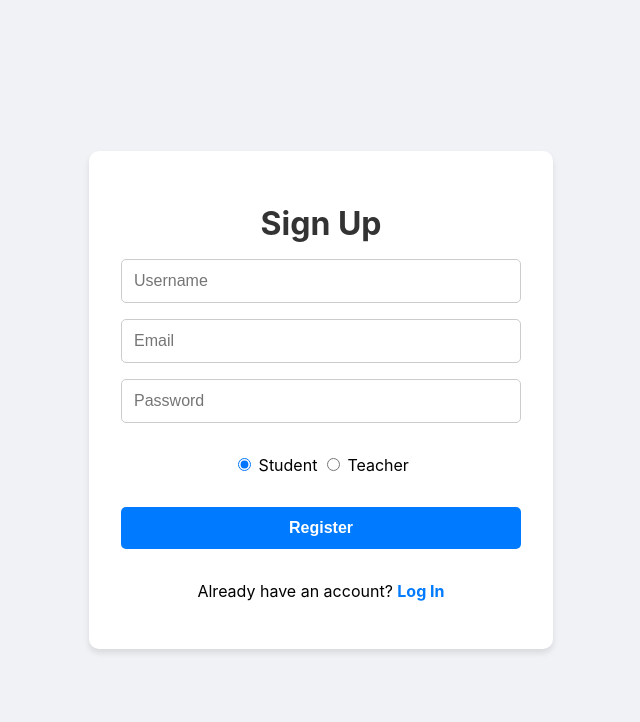
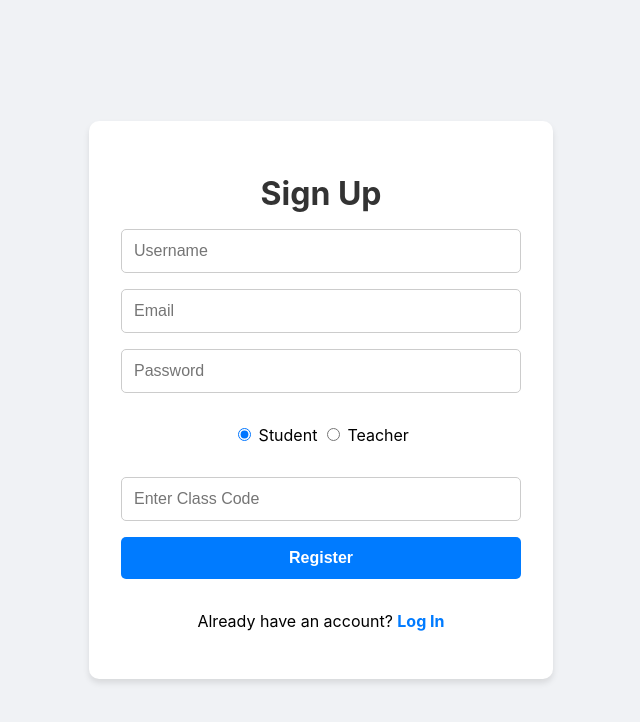
Before and after one commit to ritz541/ai-assignment-evaluation, a Flask app: page /signup in a window 1280 px wide. Shown: the top 722 px of the page, without its empty margins (319-959 px from the left). Run offline with Flask 3, Linux system fonts and the light colour scheme.

Commit message:
Implement class code generation and update signup process for user types

```diff
--- a/app.py
+++ b/app.py
@@ -1,7 +1,6 @@
-# To run this application, you will need to install the following libraries:
-# pip install Flask pymongo werkzeug python-dotenv
 
 import os
+import secrets # Used for generating secure, unique class codes
 from flask import Flask, request, render_template, redirect, url_for, flash, session
 from pymongo import MongoClient
 from werkzeug.security import generate_password_hash, check_password_hash
@@ -33,6 +32,11 @@ except Exception as e:
     client = None
     users_collection = None
 
+# --- Helper Function ---
+def generate_class_code():
+    """Generates a unique 8-character hex token for a class code."""
+    return secrets.token_hex(4).upper()
+
 # --- Routes ---
 
 @app.route('/')
@@ -53,28 +57,44 @@ def signup():
         username = request.form.get('username')
         email = request.form.get('email')
         password = request.form.get('password')
-        user_type = request.form.get('user_type') # Get the new user type from the form
+        user_type = request.form.get('user_type') # Get the user type from the form
+
+        class_code = None
 
         # Check if email already exists
         if users_collection.find_one({'email': email}):
             flash('An account with this email already exists.', 'error')
             return redirect(url_for('signup'))
 
+        if user_type == 'teacher':
+            # Teachers get a new class code
+            class_code = generate_class_code()
+            # Check for a unique class code in a rare case of collision
+            while users_collection.find_one({'class_code': class_code}):
+                class_code = generate_class_code()
+
+        elif user_type == 'student':
+            # Students must provide an existing class code
+            class_code = request.form.get('class_code')
+            if not users_collection.find_one({'class_code': class_code, 'user_type': 'teacher'}):
+                flash('Invalid or non-existent class code. Please try again.', 'error')
+                return redirect(url_for('signup'))
+
         # Hash the password for security
         hashed_password = generate_password_hash(password)
 
-        # Save the new user to the database, including the user_type
+        # Save the new user to the database, including the user_type and class_code
         users_collection.insert_one({
             'username': username,
             'email': email,
             'password': hashed_password,
-            'user_type': user_type # Store the user type
+            'user_type': user_type,
+            'class_code': class_code
         })
 
         flash('Your account has been created successfully! Please log in.', 'success')
         return redirect(url_for('login'))
 
-    # render_template now points to a file in the 'templates' folder
     return render_template("signup.html", title="Sign Up")
 
 @app.route('/login', methods=['GET', 'POST'])
@@ -97,14 +117,14 @@ def login():
             session['logged_in'] = True
             session['username'] = user['username']
             session['email'] = user['email']
-            session['user_type'] = user['user_type'] # Store the user type
+            session['user_type'] = user['user_type']
+            session['class_code'] = user['class_code'] # Store the class code
             flash('Logged in successfully!', 'success')
             return redirect(url_for('dashboard'))
         else:
             flash('Invalid email or password.', 'error')
             return redirect(url_for('login'))
 
-    # render_template now points to a file in the 'templates' folder
     return render_template("login.html", title="Log In")
 
 @app.route('/dashboard')
@@ -115,13 +135,13 @@ def dashboard():
         return redirect(url_for('login'))
 
     username = session.get('username')
-    user_type = session.get('user_type') # Get the user type from the session
+    user_type = session.get('user_type')
+    class_code = session.get('class_code') # Get the class code from the session
 
-    # Conditional rendering based on user type
     if user_type == 'teacher':
-        return render_template("teacher_dashboard.html", title="Teacher Dashboard", username=username)
+        return render_template("teacher_dashboard.html", title="Teacher Dashboard", username=username, class_code=class_code)
     elif user_type == 'student':
-        return render_template("student_dashboard.html", title="Student Dashboard", username=username)
+        return render_template("student_dashboard.html", title="Student Dashboard", username=username, class_code=class_code)
     else:
         # Fallback for unexpected user types
         flash('Unexpected user type.', 'error')
@@ -133,7 +153,8 @@ def logout():
     session.pop('logged_in', None)
     session.pop('username', None)
     session.pop('email', None)
-    session.pop('user_type', None) # Clear the user type from the session
+    session.pop('user_type', None)
+    session.pop('class_code', None) # Clear the class code from the session
     flash('You have been logged out.', 'success')
     return redirect(url_for('home'))
 
--- a/templates/signup.html
+++ b/templates/signup.html
@@ -6,7 +6,7 @@
     <title>Singup</title>
 </head>
 <body>
-    {% extends "base.html" %}
+{% extends "base.html" %}
 {% block content %}
 <h1>Sign Up</h1>
 <form method="POST" action="{{ url_for('signup') }}">
@@ -23,11 +23,37 @@
             Teacher
         </label>
     </p>
+    <input type="text" id="class_code_input" name="class_code" placeholder="Enter Class Code" required>
     <button type="submit">Register</button>
 </form>
 <div class="links">
     <p>Already have an account? <a href="{{ url_for('login') }}">Log In</a></p>
 </div>
+
+<script>
+    // Get the radio buttons and the class code input field
+    const studentRadio = document.querySelector('input[name="user_type"][value="student"]');
+    const teacherRadio = document.querySelector('input[name="user_type"][value="teacher"]');
+    const classCodeInput = document.getElementById('class_code_input');
+
+    // Function to toggle the visibility and required status of the class code input
+    function toggleClassCodeInput() {
+        if (studentRadio.checked) {
+            classCodeInput.style.display = 'block';
+            classCodeInput.required = true;
+        } else {
+            classCodeInput.style.display = 'none';
+            classCodeInput.required = false;
+        }
+    }
+
+    // Set the initial state on page load
+    toggleClassCodeInput();
+
+    // Add event listeners to the radio buttons
+    studentRadio.addEventListener('change', toggleClassCodeInput);
+    teacherRadio.addEventListener('change', toggleClassCodeInput);
+</script>
 {% endblock %}
 
 </body>
--- a/templates/student_dashboard.html
+++ b/templates/student_dashboard.html
@@ -6,11 +6,11 @@
     <title>Student Dashboard</title>
 </head>
 <body>
-    {% extends "base.html" %}
+{% extends "base.html" %}
 {% block content %}
 <h1>Student Dashboard</h1>
 <p>Welcome, {{ username }}! This is your special dashboard for students.</p>
-<p>From here, you can view your assignments, track your grades, and submit work.</p>
+<p>You have successfully joined class: <strong>{{ class_code }}</strong>.</p>
 <div class="links">
     <a href="{{ url_for('logout') }}">Log Out</a>
 </div>
--- a/templates/teacher_dashboard.html
+++ b/templates/teacher_dashboard.html
@@ -6,11 +6,11 @@
     <title>Teacher Dashboard</title>
 </head>
 <body>
-    {% extends "base.html" %}
+{% extends "base.html" %}
 {% block content %}
 <h1>Teacher Dashboard</h1>
 <p>Welcome, {{ username }}! This is your special dashboard for teachers.</p>
-<p>From here, you can manage your students, view class progress, and create assignments.</p>
+<p>Your class code is: <strong>{{ class_code }}</strong>. Share this with your students to have them join your class!</p>
 <div class="links">
     <a href="{{ url_for('logout') }}">Log Out</a>
 </div>
```
